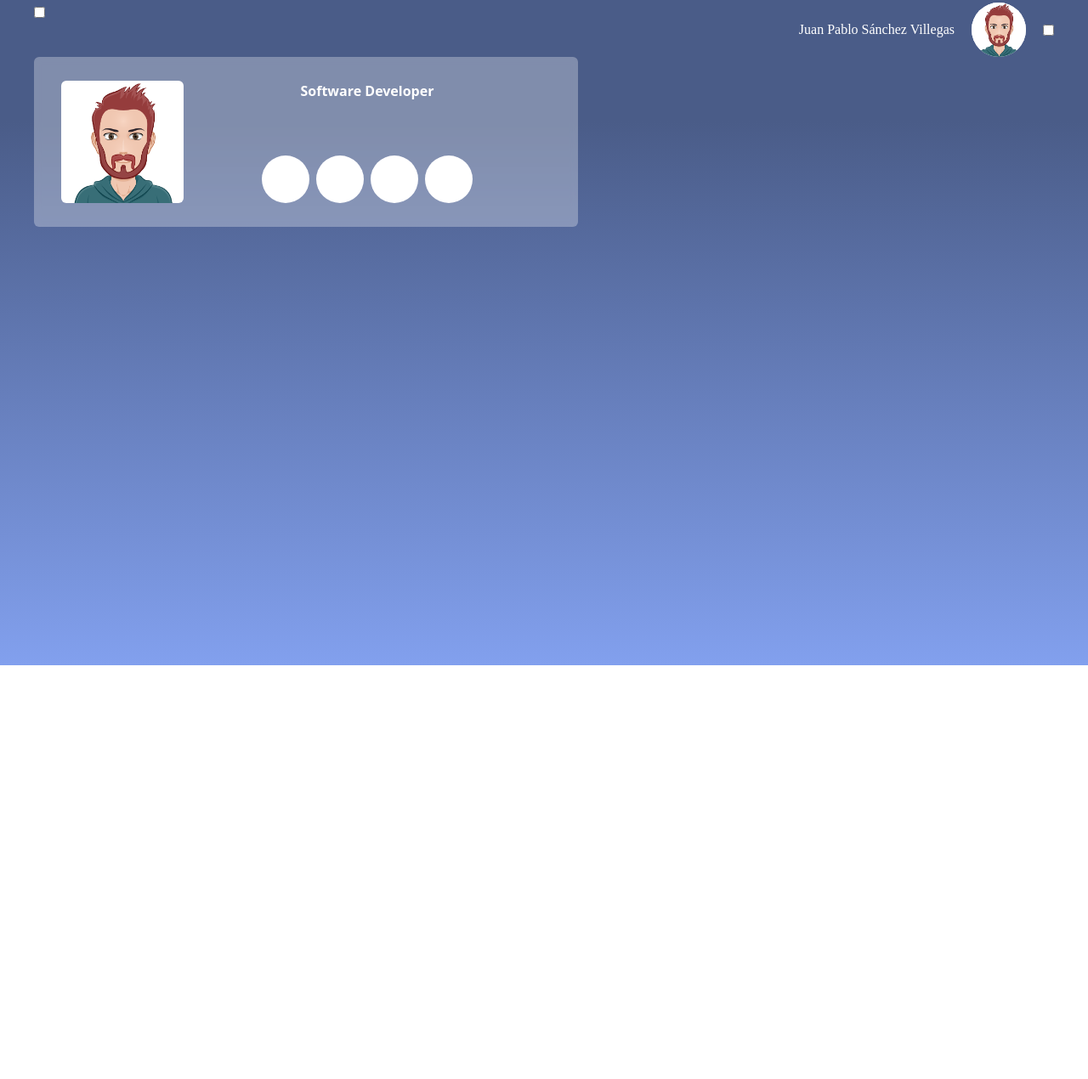
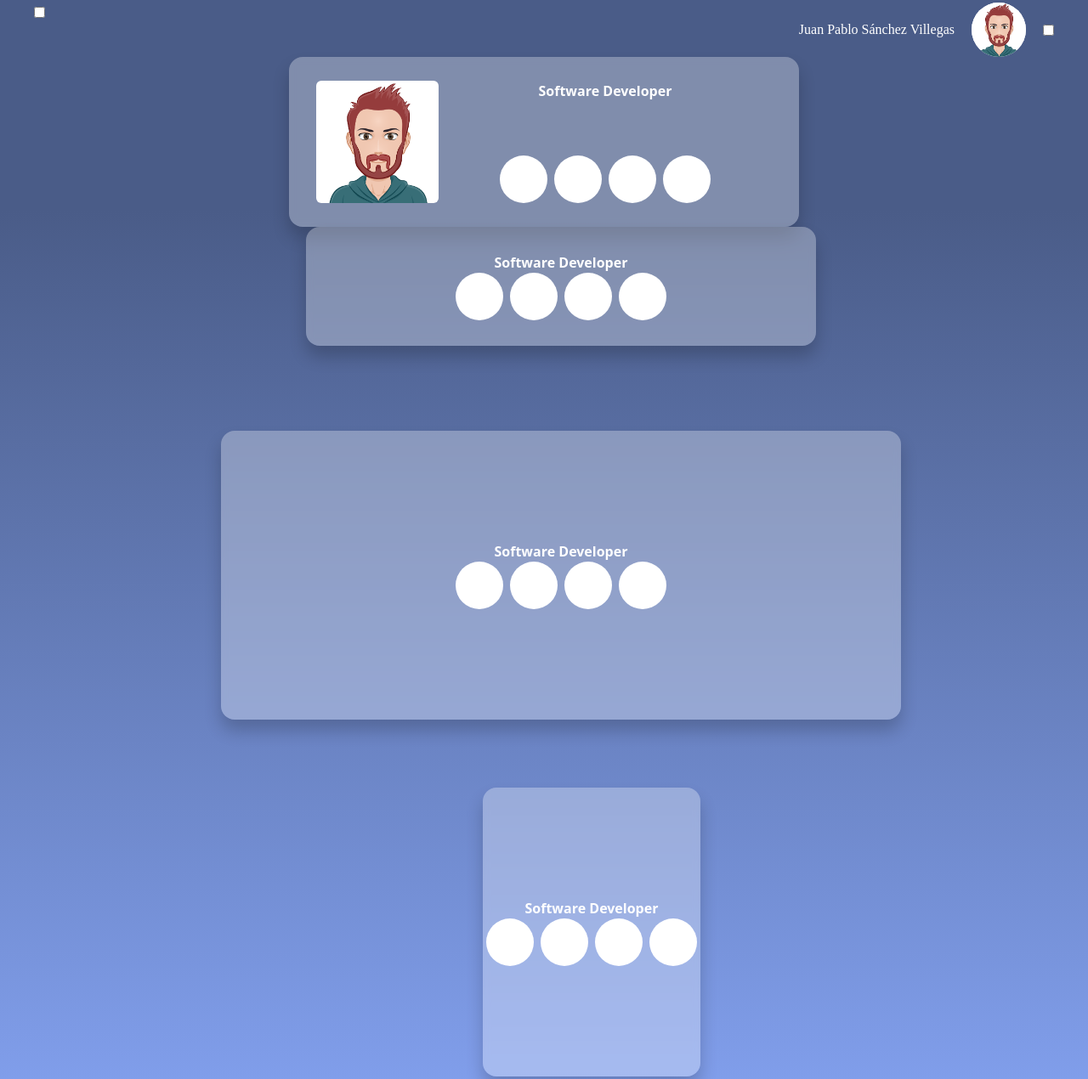
Before and after one commit to juanpabl0svn/juanpablosanchez, an Astro site: page / in a window 1280 px wide. Shown: the part 17-1287 px from the top of the page at 85% size. Before the commit the page ends 800 px from the top, so only its background shows below. Built offline with nearby package versions, Linux system fonts and the light colour scheme; Astro itself is replaced by a stand-in of ours; a web font is replaced by a local one.

Commit message:
added more details

```diff
--- a/src/components/Main.astro
+++ b/src/components/Main.astro
@@ -2,9 +2,11 @@
 import Blur from "./global/Blur.astro";
 ---
 
-<main class="flex flex-wrap px-10">
+<main
+  class="flex flex-wrap px-10 items-end h-full min-h-[400px] max-w-[1500px] mx-auto justify-center"
+>
   <Blur
-    className="w-[clamp(300px,50vw,700px)] h-[200px] flex items-center px-8"
+    className="w-[clamp(300px,50vw,600px)] h-[200px] flex items-center px-8"
   >
     <img src="/avatar.PNG" alt="avatar" class="h-36 aspect-square rounded-md" />
     <section class="w-full h-36 text-center">
@@ -18,4 +20,46 @@ import Blur from "./global/Blur.astro";
       </div>
     </section>
   </Blur>
+  <Blur
+    className="w-[clamp(300px,50vw,600px)] ml-10 h-[140px] flex items-center px-8 mb-5"
+  >
+    <section class="w-full h-20 text-center">
+      <h1 class="font-bold text-white">Software Developer</h1>
+
+      <div class="flex justify-center gap-2 items-start">
+        <div class="bg-white h-14 rounded-full aspect-square"></div>
+        <div class="bg-white h-14 rounded-full aspect-square"></div>
+        <div class="bg-white h-14 rounded-full aspect-square"></div>
+        <div class="bg-white h-14 rounded-full aspect-square"></div>
+      </div>
+    </section>
+  </Blur>
+  <Blur
+    className="w-[clamp(450px,70vw,800px)] ml-10 h-[340px] flex items-center px-8 mt-20"
+  >
+    <section class="w-full h-20 text-center">
+      <h1 class="font-bold text-white">Software Developer</h1>
+
+      <div class="flex justify-center gap-2 items-start">
+        <div class="bg-white h-14 rounded-full aspect-square"></div>
+        <div class="bg-white h-14 rounded-full aspect-square"></div>
+        <div class="bg-white h-14 rounded-full aspect-square"></div>
+        <div class="bg-white h-14 rounded-full aspect-square"></div>
+      </div>
+    </section>
+  </Blur>
+  <Blur
+    className="w-[clamp(200px,20vw,300px)] ml-28 mb-10 h-[340px] flex items-center px-8 mt-20"
+  >
+    <section class="w-full text-center">
+      <h1 class="font-bold text-white">Software Developer</h1>
+
+      <div class="flex justify-center gap-2 items-start">
+        <div class="bg-white h-14 rounded-full aspect-square"></div>
+        <div class="bg-white h-14 rounded-full aspect-square"></div>
+        <div class="bg-white h-14 rounded-full aspect-square"></div>
+        <div class="bg-white h-14 rounded-full aspect-square"></div>
+      </div>
+    </section>
+  </Blur>
 </main>
--- a/src/components/global/Blur.astro
+++ b/src/components/global/Blur.astro
@@ -7,7 +7,7 @@ const { className } = Astro.props;
 ---
 
 <section
-  class={`relative bg-white bg-opacity-30 rounded-md backdrop-filter backdrop-blur-sm ${className ? className : ""}`}
+  class={`relative bg-white bg-opacity-30 rounded-2xl backdrop-filter backdrop-blur-sm shadow-[0_13px_20px_0_rgba(0,0,0,.2)] ${className ? className : ""}`}
 >
   <slot />
 </section>
```
